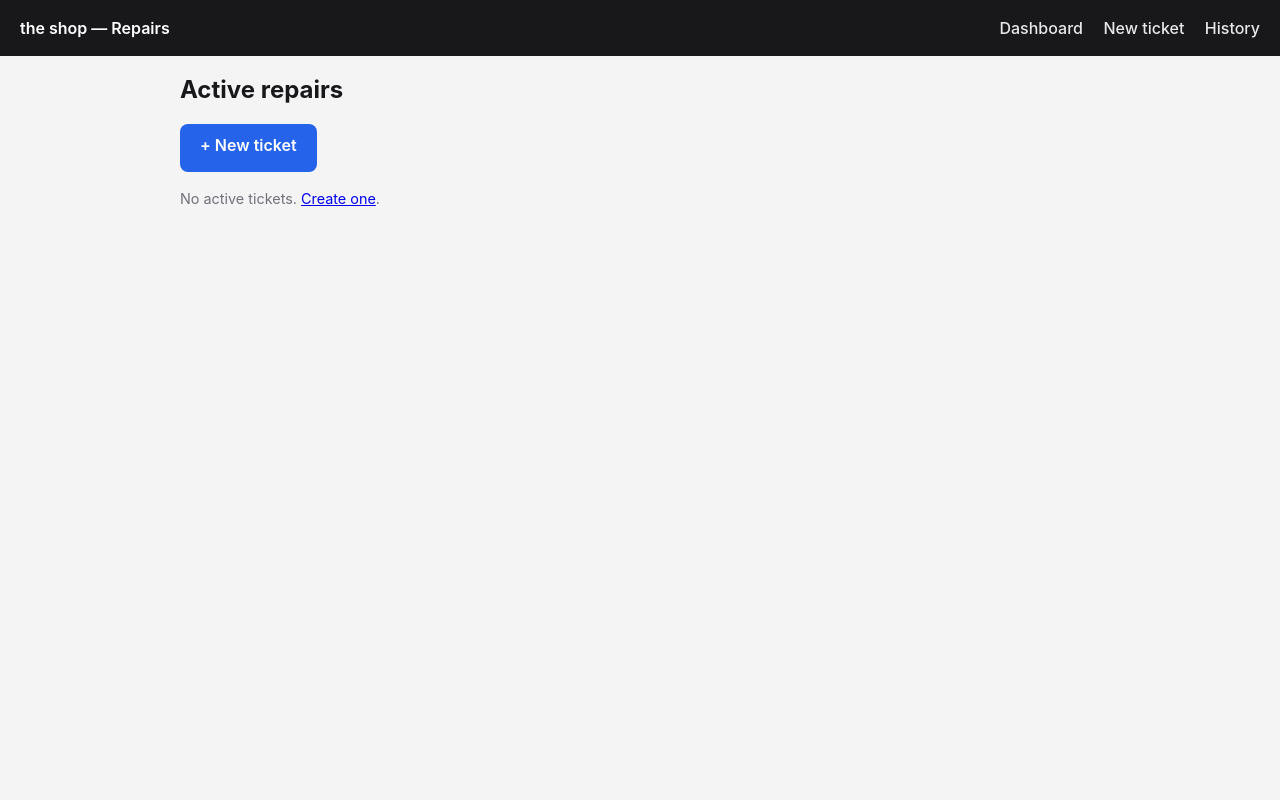
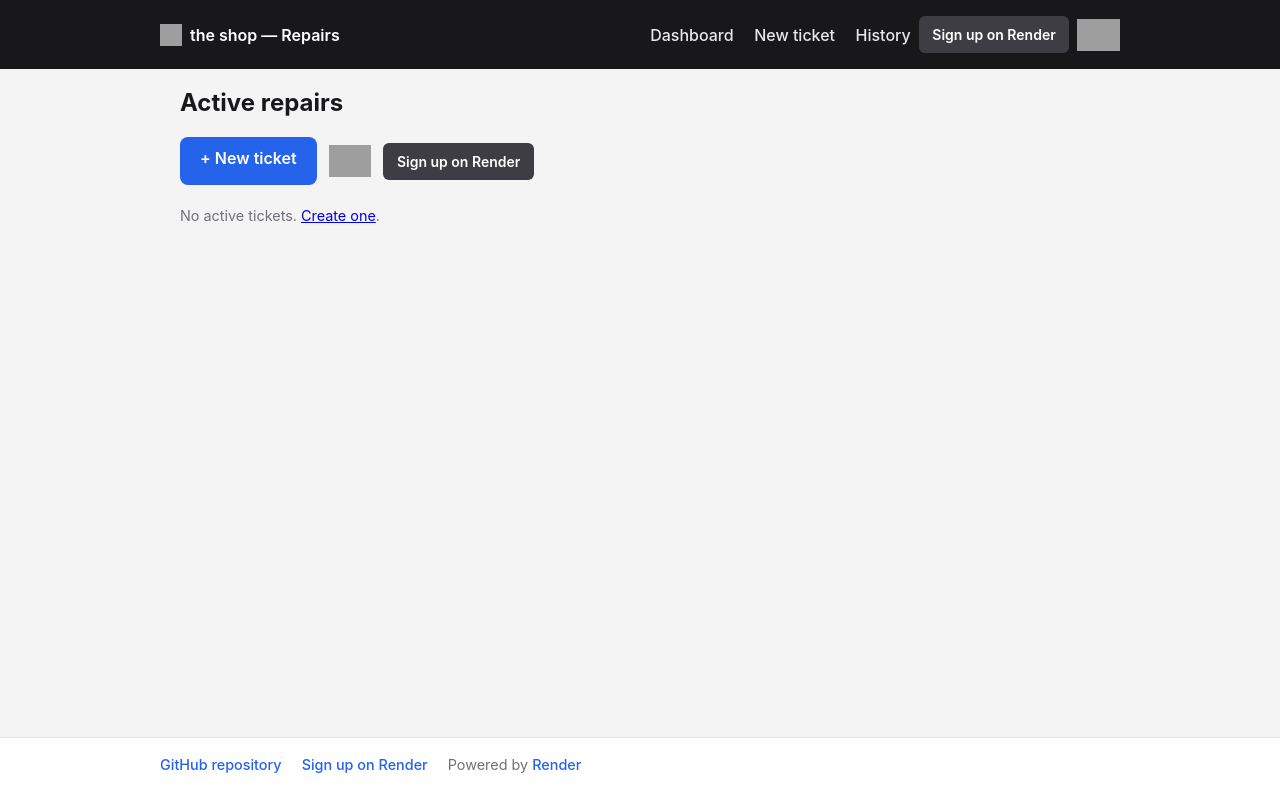
Before and after one commit to ojusave/shoe-repair-tracker, a FastAPI app: page / in a window 1280 px wide. Run offline with FastAPI, Linux system fonts and the light colour scheme; grey boxes are pictures that could not be loaded.

Commit message:
Add Deploy to Render button, GitHub link, and Render signup CTAs to UI.
Includes Render favicon, header/footer links, and hero deploy button on the dashboard.

```diff
--- a/app/main.py
+++ b/app/main.py
@@ -18,11 +18,26 @@ from app.sms import (
     send_sms,
 )
 
+from app.render_urls import (
+    GITHUB_REPO_URL,
+    deploy_to_render_url,
+    render_signup_url_with_utms,
+)
+
 logging.basicConfig(level=logging.INFO, format="%(levelname)s %(message)s")
 logger = logging.getLogger(__name__)
 
 app = FastAPI(title="Shoe Repair Tracker")
 templates = Jinja2Templates(directory=str(Path(__file__).parent / "templates"))
+templates.env.globals.update(
+    {
+        "github_repo_url": GITHUB_REPO_URL,
+        "deploy_to_render_url": deploy_to_render_url(),
+        "signup_navbar_url": render_signup_url_with_utms("navbar_button"),
+        "signup_hero_url": render_signup_url_with_utms("hero_cta"),
+        "signup_footer_url": render_signup_url_with_utms("footer_link"),
+    }
+)
 
 STATUS_LABELS = {
     "received": "Received",
--- /dev/null
+++ b/app/render_urls.py
@@ -0,0 +1,20 @@
+from urllib.parse import urlencode
+
+
+GITHUB_REPO_URL = "https://github.com/ojusave/shoe-repair-tracker"
+
+
+def render_signup_url_with_utms(content: str = "footer_link") -> str:
+    params = urlencode(
+        {
+            "utm_source": "github",
+            "utm_medium": "referral",
+            "utm_campaign": "ojus_demos",
+            "utm_content": content,
+        }
+    )
+    return f"https://dashboard.render.com/register?{params}"
+
+
+def deploy_to_render_url(repo_url: str = GITHUB_REPO_URL) -> str:
+    return f"https://render.com/deploy?repo={repo_url}"
--- a/app/templates/base.html
+++ b/app/templates/base.html
@@ -4,6 +4,7 @@
   <meta charset="utf-8">
   <meta name="viewport" content="width=device-width, initial-scale=1">
   <title>{% block title %}Repair Tracker{% endblock %} — {{ store_name }}</title>
+  <link rel="icon" href="https://render.com/icon.svg" type="image/svg+xml">
   <style>
     * { box-sizing: border-box; }
     body {
@@ -14,26 +15,84 @@
       color: #18181b;
       line-height: 1.5;
       font-size: 16px;
+      min-height: 100vh;
+      display: flex;
+      flex-direction: column;
     }
     header {
       background: #18181b;
       color: #fff;
       padding: 1rem 1.25rem;
+    }
+    .header-inner {
+      max-width: 960px;
+      margin: 0 auto;
       display: flex;
       justify-content: space-between;
       align-items: center;
       flex-wrap: wrap;
       gap: 0.75rem;
     }
-    header a { color: #fff; text-decoration: none; font-weight: 600; }
+    .brand {
+      display: inline-flex;
+      align-items: center;
+      gap: 0.5rem;
+      color: #fff;
+      text-decoration: none;
+      font-weight: 600;
+    }
+    .brand img { display: block; }
     header nav a {
-      margin-left: 1rem;
+      color: #fff;
+      text-decoration: none;
       font-weight: 500;
       opacity: 0.9;
+      margin-left: 1rem;
     }
-    main { padding: 1rem 1.25rem 2rem; max-width: 960px; margin: 0 auto; }
+    .header-cta {
+      display: flex;
+      align-items: center;
+      flex-wrap: wrap;
+      gap: 0.5rem;
+    }
+    .signup-link {
+      display: inline-block;
+      padding: 0.5rem 0.85rem;
+      border-radius: 6px;
+      background: #3d3d43;
+      color: #fff;
+      text-decoration: none;
+      font-size: 0.875rem;
+      font-weight: 600;
+      white-space: nowrap;
+    }
+    .deploy-link img { display: block; height: 32px; width: auto; }
+    main { padding: 1rem 1.25rem 2rem; max-width: 960px; margin: 0 auto; width: 100%; flex: 1; }
+    footer {
+      border-top: 1px solid #e4e4e7;
+      padding: 1rem 1.25rem 1.5rem;
+      background: #fff;
+      color: #71717a;
+      font-size: 0.9rem;
+    }
+    .footer-inner {
+      max-width: 960px;
+      margin: 0 auto;
+      display: flex;
+      flex-wrap: wrap;
+      gap: 0.75rem 1.25rem;
+      align-items: center;
+    }
+    .footer-inner a { color: #2563eb; text-decoration: none; font-weight: 500; }
     h1 { font-size: 1.5rem; margin: 0 0 1rem; }
     h2 { font-size: 1.15rem; margin: 1.5rem 0 0.75rem; }
+    .hero-cta {
+      display: flex;
+      flex-wrap: wrap;
+      align-items: center;
+      gap: 0.75rem;
+      margin-bottom: 1.25rem;
+    }
     .btn {
       display: inline-block;
       padding: 0.75rem 1.25rem;
@@ -107,15 +166,33 @@
 </head>
 <body>
   <header>
-    <a href="/">{{ store_name }} — Repairs</a>
-    <nav>
-      <a href="/">Dashboard</a>
-      <a href="/tickets/new">New ticket</a>
-      <a href="/history">History</a>
-    </nav>
+    <div class="header-inner">
+      <a class="brand" href="/">
+        <img src="https://render.com/icon.svg" alt="" width="22" height="22">
+        <span>{{ store_name }} — Repairs</span>
+      </a>
+      <div class="header-cta">
+        <nav>
+          <a href="/">Dashboard</a>
+          <a href="/tickets/new">New ticket</a>
+          <a href="/history">History</a>
+        </nav>
+        <a class="signup-link" href="{{ signup_navbar_url }}" target="_blank" rel="noopener noreferrer">Sign up on Render</a>
+        <a class="deploy-link" href="{{ deploy_to_render_url }}" target="_blank" rel="noopener noreferrer">
+          <img src="https://render.com/images/deploy-to-render-button.svg" alt="Deploy to Render">
+        </a>
+      </div>
+    </div>
   </header>
   <main>
     {% block content %}{% endblock %}
   </main>
+  <footer>
+    <div class="footer-inner">
+      <a href="{{ github_repo_url }}" target="_blank" rel="noopener noreferrer">GitHub repository</a>
+      <a href="{{ signup_footer_url }}" target="_blank" rel="noopener noreferrer">Sign up on Render</a>
+      <span>Powered by <a href="https://render.com/" target="_blank" rel="noopener noreferrer">Render</a></span>
+    </div>
+  </footer>
 </body>
 </html>
--- a/app/templates/index.html
+++ b/app/templates/index.html
@@ -2,7 +2,13 @@
 {% block title %}Dashboard{% endblock %}
 {% block content %}
 <h1>Active repairs</h1>
-<p><a class="btn btn-primary" href="/tickets/new">+ New ticket</a></p>
+<div class="hero-cta">
+  <a class="btn btn-primary" href="/tickets/new">+ New ticket</a>
+  <a class="deploy-link" href="{{ deploy_to_render_url }}" target="_blank" rel="noopener noreferrer">
+    <img src="https://render.com/images/deploy-to-render-button.svg" alt="Deploy to Render">
+  </a>
+  <a class="signup-link" href="{{ signup_hero_url }}" target="_blank" rel="noopener noreferrer">Sign up on Render</a>
+</div>
 
 {% if active_tickets %}
   {% for ticket in active_tickets %}
```
